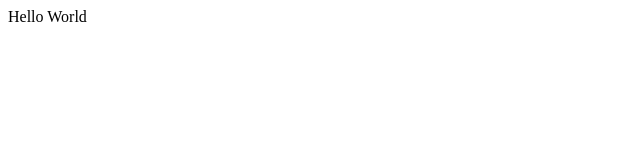
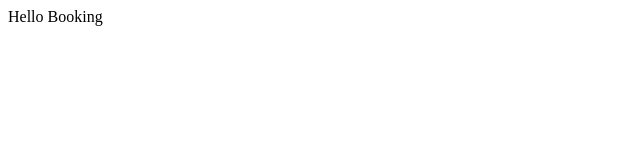
Before and after one commit to Alpha2820/Hotel-Booking, a React (Vite) app in the folder client/: page / in a window 1280 px wide. Shown: the top 160 px of the page, without its empty margins (0-640 px from the left). Built offline with nearby package versions, Linux system fonts and the light colour scheme.

Commit message:
New changes in App.jsx file

```diff
--- a/client/src/App.jsx
+++ b/client/src/App.jsx
@@ -1,7 +1,7 @@
 import React from "react";
 
 const App = () => {
-  return <div>Hello World</div>;
+  return <div>Hello Booking</div>;
 };
 
 export default App;
```
